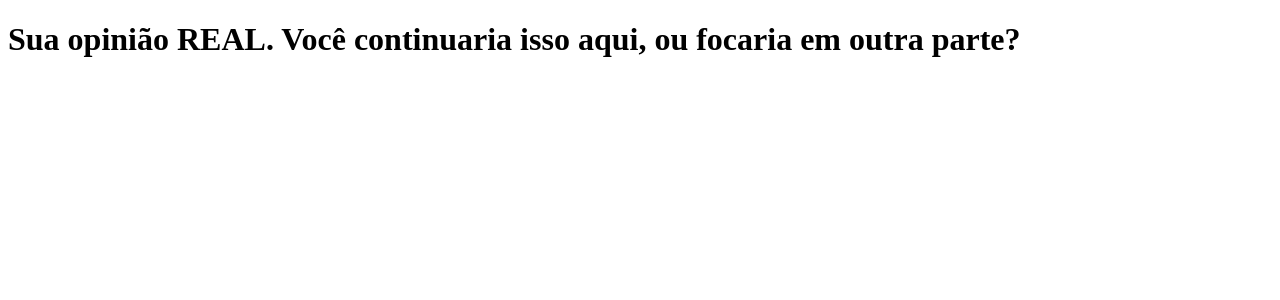
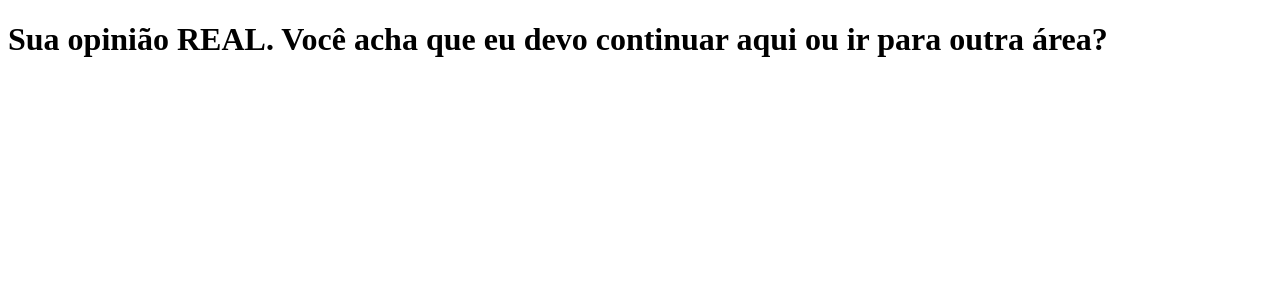
Before and after one commit to LeticiaCavalariDelchello/tabnews-clone, a Next.js app: page / in a window 1280 px wide. Shown: the top 300 px of the page. Built offline with nearby package versions, Linux system fonts and the light colour scheme.

Commit message:
modifica a frase

```diff
--- a/pages/index.js
+++ b/pages/index.js
@@ -1,5 +1,5 @@
 function Home() {
-    return <h1>Sua opinião REAL. Você continuaria isso aqui, ou focaria em outra parte?</h1>
+    return <h1>Sua opinião REAL. Você acha que eu devo continuar aqui ou ir para outra área?</h1>
 }
 
 export default Home;
```
